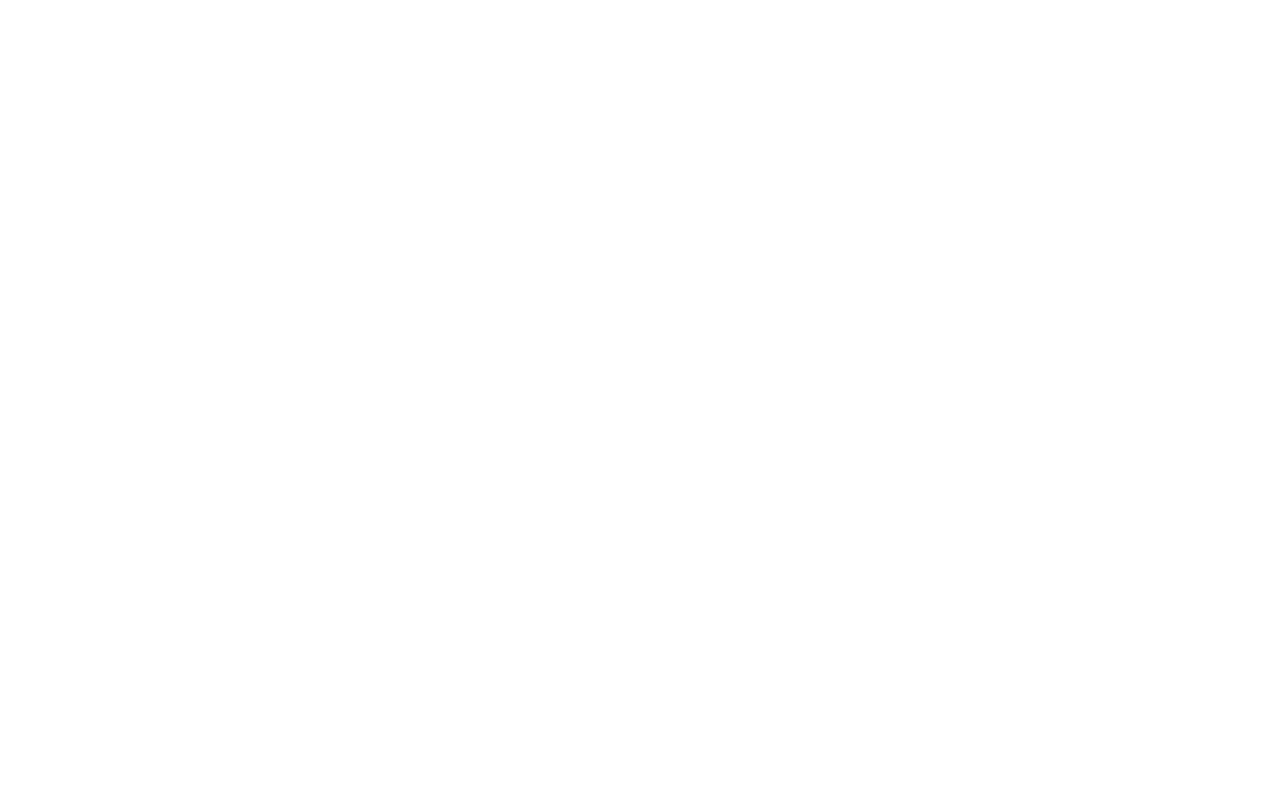
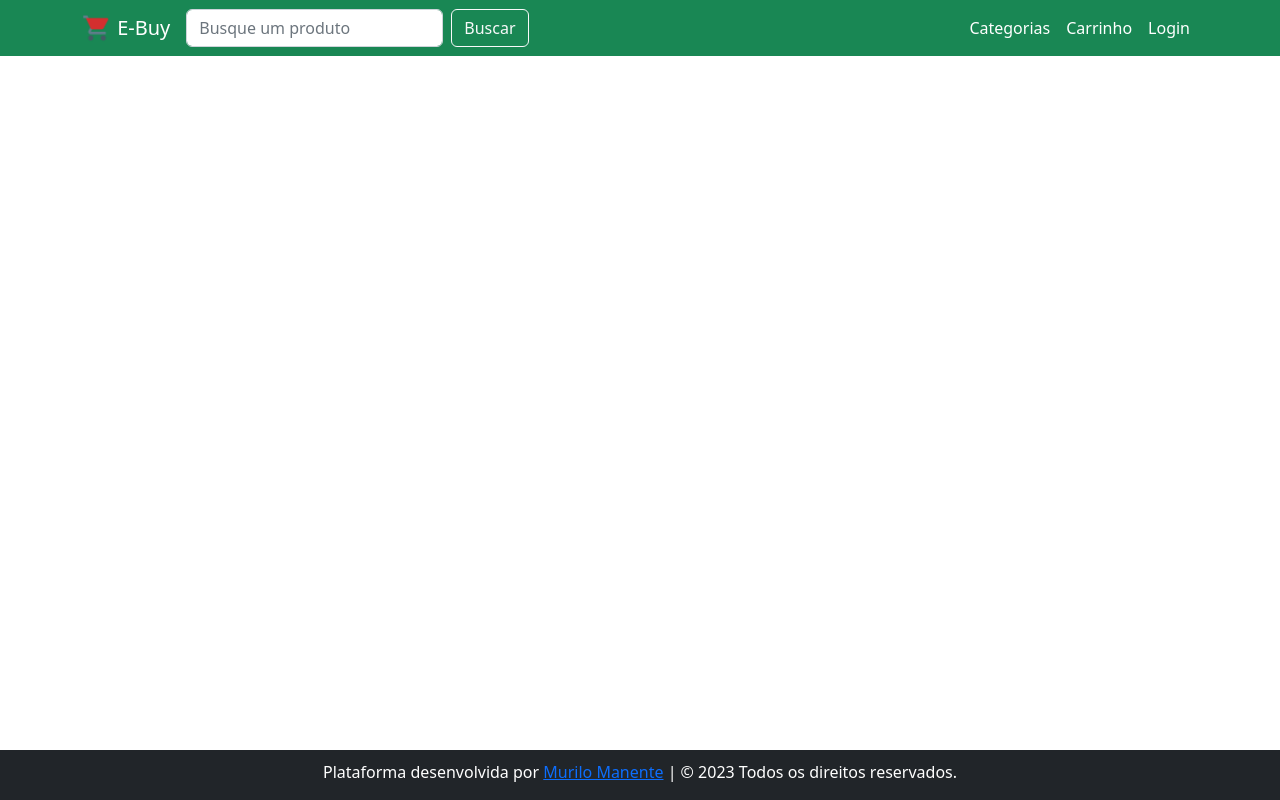
Before and after one commit to MUnente/EBuy.Ecommerce, an Angular app in the folder ebuy.app/: page / in a window 1280 px wide. Built offline with nearby package versions, Linux system fonts and the light colour scheme.

Commit message:
feat: navbar and footer

```diff
--- a/ebuy.app/angular.json
+++ b/ebuy.app/angular.json
@@ -5,7 +5,34 @@
   "projects": {
     "ebuy.app": {
       "projectType": "application",
-      "schematics": {},
+      "schematics": {
+        "@schematics/angular:component": {
+          "inlineTemplate": false,
+          "inlineStyle": true,
+          "skipTests": true
+        },
+        "@schematics/angular:class": {
+          "skipTests": true
+        },
+        "@schematics/angular:directive": {
+          "skipTests": true
+        },
+        "@schematics/angular:guard": {
+          "skipTests": true
+        },
+        "@schematics/angular:interceptor": {
+          "skipTests": true
+        },
+        "@schematics/angular:pipe": {
+          "skipTests": true
+        },
+        "@schematics/angular:resolver": {
+          "skipTests": true
+        },
+        "@schematics/angular:service": {
+          "skipTests": true
+        }
+      },
       "root": "",
       "sourceRoot": "src",
       "prefix": "app",
--- a/ebuy.app/src/app/app.component.html
+++ b/ebuy.app/src/app/app.component.html
@@ -1 +1,3 @@
+<app-top-menu></app-top-menu>
 <router-outlet></router-outlet>
+<app-footer></app-footer>
--- a/ebuy.app/src/app/app.module.ts
+++ b/ebuy.app/src/app/app.module.ts
@@ -3,14 +3,16 @@
 
 import { AppRoutingModule } from './app-routing.module';
 import { AppComponent } from './app.component';
+import { NavigationModule } from './navigation/navigation.module';
 
 @NgModule({
   declarations: [
-    AppComponent
+    AppComponent,
   ],
   imports: [
     BrowserModule,
-    AppRoutingModule
+    AppRoutingModule,
+    NavigationModule
   ],
   providers: [],
   bootstrap: [AppComponent]
--- /dev/null
+++ b/ebuy.app/src/app/navigation/footer/footer.component.css
@@ -0,0 +1,3 @@
+.footer .description {
+    padding-top: 10px;
+}
--- /dev/null
+++ b/ebuy.app/src/app/navigation/footer/footer.component.html
@@ -0,0 +1,7 @@
+<footer class="bg-dark fixed-bottom footer">
+    <div>
+        <p class="text-white text-center description">
+            Plataforma desenvolvida por <a href="https://www.linkedin.com/in/murilo-manente/" target="_blank" rel="external">Murilo Manente</a> | &copy; {{ currentYear }} Todos os direitos reservados.
+        </p>
+    </div>
+</footer>
--- /dev/null
+++ b/ebuy.app/src/app/navigation/footer/footer.component.ts
@@ -0,0 +1,10 @@
+import { Component } from '@angular/core';
+
+@Component({
+  selector: 'app-footer',
+  templateUrl: './footer.component.html',
+  styleUrls: ['./footer.component.css']
+})
+export class FooterComponent {
+  public currentYear: number = new Date().getFullYear();
+}
--- /dev/null
+++ b/ebuy.app/src/app/navigation/top-menu/top-menu.component.html
@@ -0,0 +1,38 @@
+<nav class="navbar navbar-expand-lg bg-success fixed-top">
+    <div class="container">
+        <a class="navbar-brand text-white">
+            <img src="../../../assets/ic_shopping_cart_128px.png" width="30" height="30" class="d-inline-block align-top" alt="">
+            E-Buy
+        </a>
+
+        <button class="navbar-toggler" type="button" data-toggle="collapse" data-target="#navbarResponsive"
+            aria-controls="navbarResponsive" aria-expanded="false" aria-label="Toggle navigation">
+            <span class="navbar-toggler-icon"></span>
+        </button>
+
+        <form class="d-flex" role="search">
+            <input class="form-control me-2" type="search" placeholder="Busque um produto" aria-label="Search">
+            <button class="btn btn-outline-light" type="submit">Buscar</button>
+        </form>
+
+        <div class="collapse navbar-collapse" id="navbarResponsive">
+            <ul class="navbar-nav ms-auto">
+                <li class="nav-item">
+                    <a class="nav-link text-white">
+                        Categorias
+                    </a>
+                </li>
+                <li class="nav-item">
+                    <a class="nav-link text-white">
+                        Carrinho
+                    </a>
+                </li>
+                <li class="nav-item">
+                    <a class="nav-link text-white">
+                        Login
+                    </a>
+                </li>
+            </ul>
+        </div>
+    </div>
+</nav>
--- a/ebuy.app/src/index.html
+++ b/ebuy.app/src/index.html
@@ -6,6 +6,9 @@
   <base href="/">
   <meta name="viewport" content="width=device-width, initial-scale=1">
   <link rel="icon" type="image/x-icon" href="favicon.ico">
+
+  <link href="https://cdn.jsdelivr.net/npm/bootstrap@5.2.3/dist/css/bootstrap.min.css" rel="stylesheet" integrity="sha384-rbsA2VBKQhggwzxH7pPCaAqO46MgnOM80zW1RWuH61DGLwZJEdK2Kadq2F9CUG65" crossorigin="anonymous">
+  <link rel="stylesheet" href="https://kit.fontawesome.com/415fe115a7.css" crossorigin="anonymous">
 </head>
 <body>
   <app-root></app-root>
```
Also changed, not shown: ebuy.app/src/app/navigation/navigation.module.ts (added, +19 -0 lines), ebuy.app/src/app/navigation/top-menu/top-menu.component.ts (added, +7 -0 lines), ebuy.app/src/assets/ic_shopping_cart_128px.png (added), 1 other file (tests, documents, lock files or other folders).
